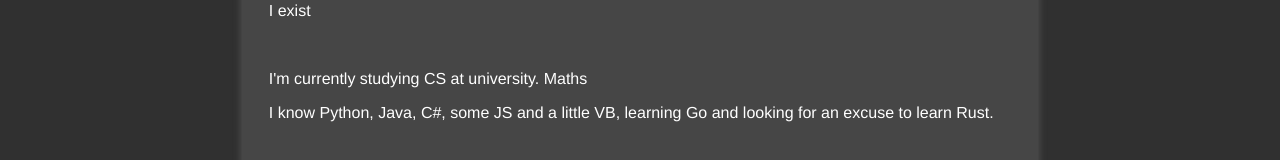
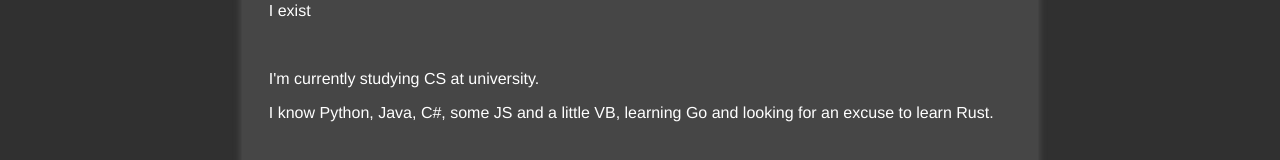
Before and after one commit to Septikai/Septikai-Website, a Vue app: page /about in a window 1280 px wide. Shown: the part 217-377 px from the top of the page. Built offline with nearby package versions, Linux system fonts and the light colour scheme.

Commit message:
fix me being an idiot

```diff
--- a/src/views/About.vue
+++ b/src/views/About.vue
@@ -5,7 +5,7 @@
     <p>I exist</p>
     <br>
     <p></p>
-    <p>I'm currently studying CS at university. Maths</p>
+    <p>I'm currently studying CS at university.</p>
     <p>I know Python, Java, C#, some JS and a little VB, learning Go and looking for an excuse to learn Rust.</p>
     <br>
     <p>They/She</p>
```
